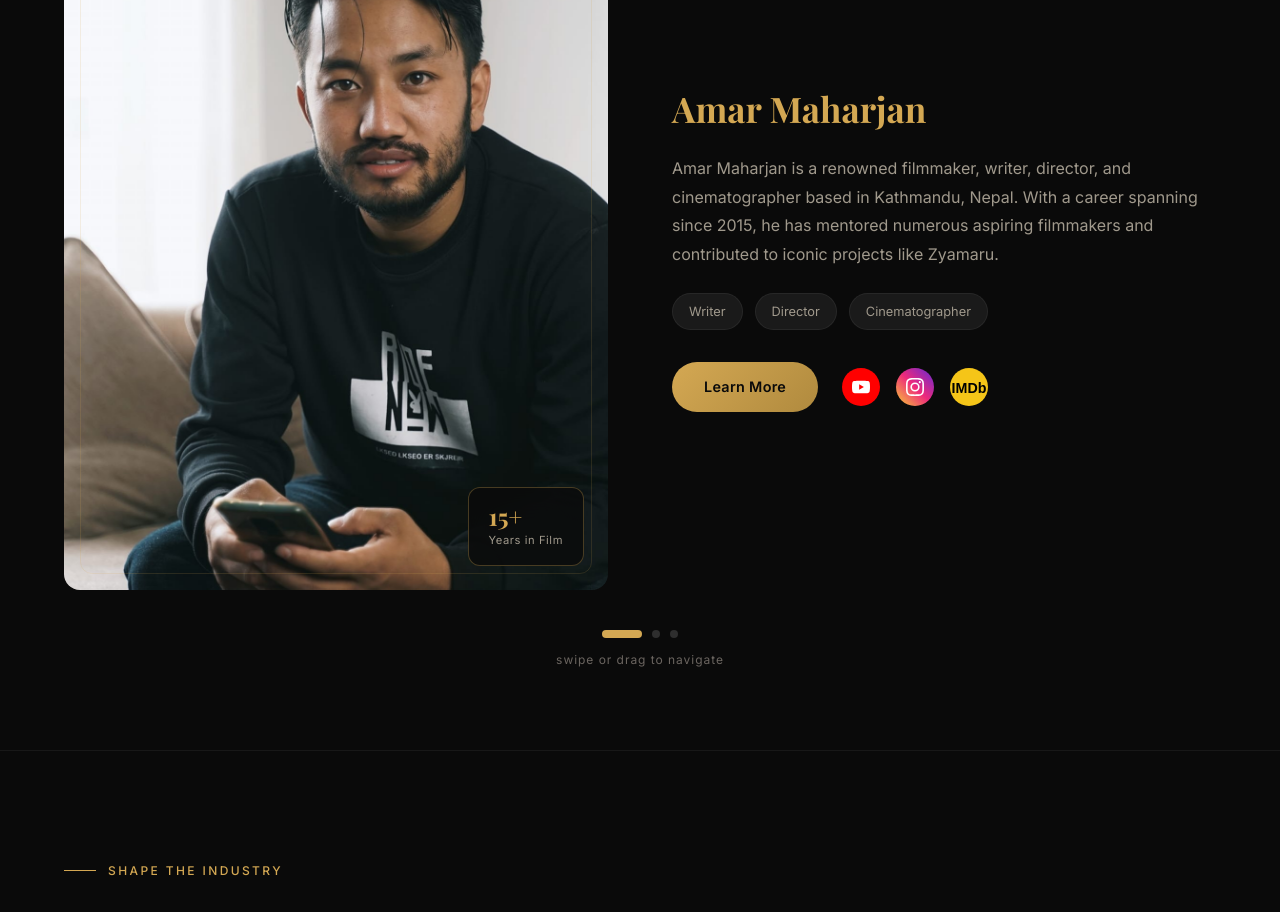
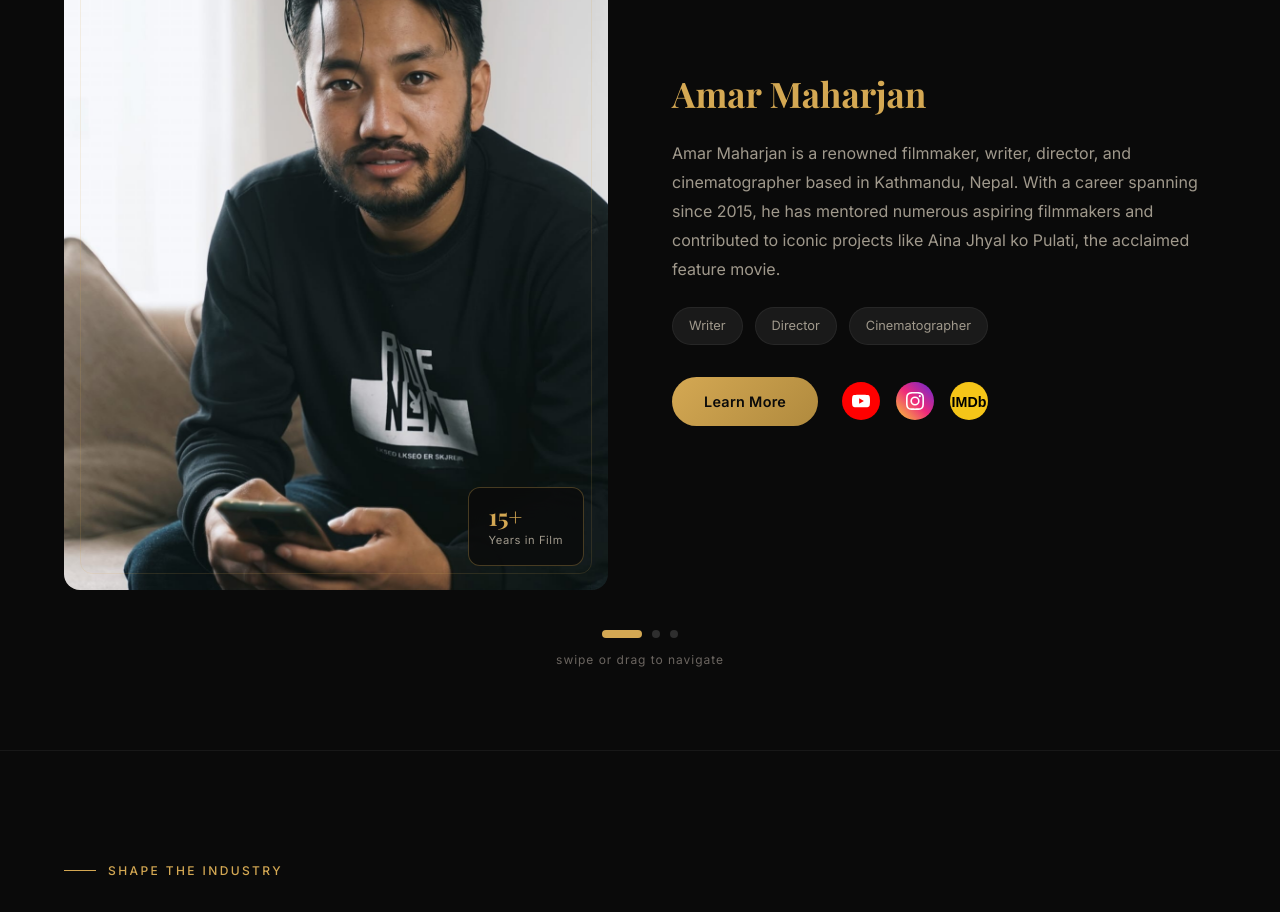
Before and after one commit to Bishes-Maharjan/zyamaru-website-2, a Next.js app: page / in a window 1280 px wide. Shown: the part 4000-4912 px from the top of the page. Built offline with nearby package versions, Linux system fonts and the light colour scheme; a web font is replaced by a local one.

Commit message:
changes to bio

```diff
--- a/app/data/instructors.ts
+++ b/app/data/instructors.ts
@@ -38,7 +38,7 @@ export const instructors: Instructor[] = [
     name: 'Amar Maharjan',
     slug: 'amar-maharjan',
     born: '1993',
-    bio: 'Amar Maharjan is a renowned filmmaker, writer, director, and cinematographer based in Kathmandu, Nepal. With a career spanning since 2015, he has mentored numerous aspiring filmmakers and contributed to iconic projects like Zyamaru.',
+    bio: 'Amar Maharjan is a renowned filmmaker, writer, director, and cinematographer based in Kathmandu, Nepal. With a career spanning since 2015, he has mentored numerous aspiring filmmakers and contributed to iconic projects like Aina Jhyal ko Pulati, the acclaimed feature movie.',
     longBio: `Amar Maharjan was born in Kathmandu, Nepal. He completed his schoolwork at Gajurmukhi secondary boarding school, did a computer diploma in Thapathali engineering college, and later attained bachelors in film studies from Oscar International College of Film Studies, Kathmandu Nepal where he completed his scriptwriting and direction in film making.
 
 He is a renowned filmmaker, known for his expertise as a writer, director, and cinematographer. With a career spanning since 2015, he has passionately pursued his love for filmmaking. Amar works on his own film projects as a writer and director while lending his exceptional cinematography skills to other productions. He had been actively involved in the YouTube channel "Zyamaru" as a content creator. Amar's extensive experience and talent have led him to serve as a mentor in cinematography at the Film Colleges, and film institutes where he imparts his knowledge and inspires the next generation of filmmakers.`,
```
